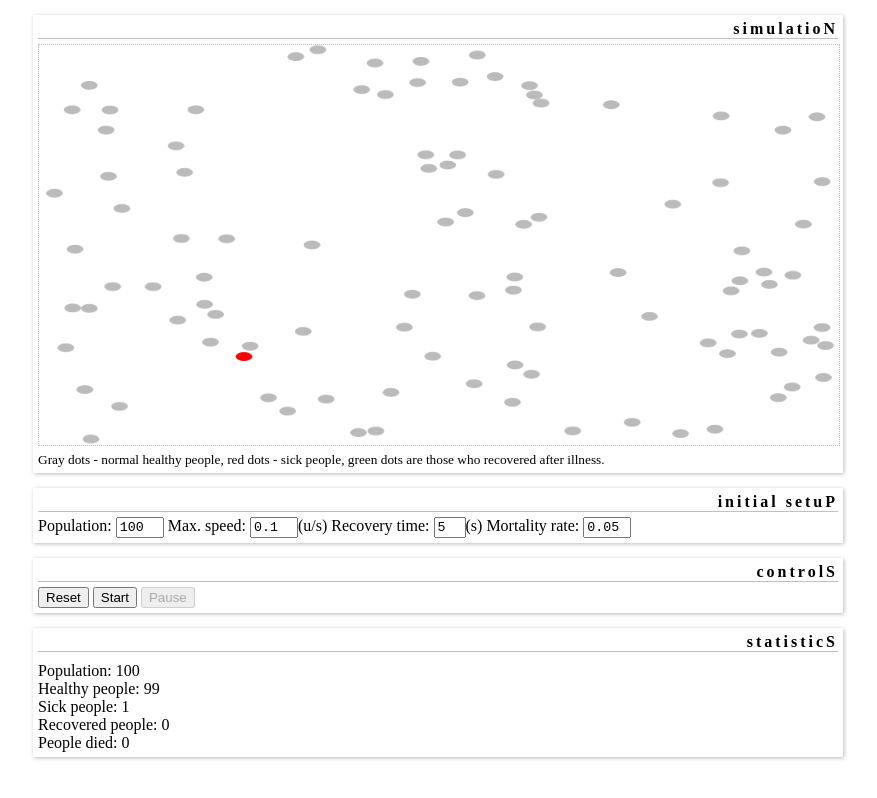
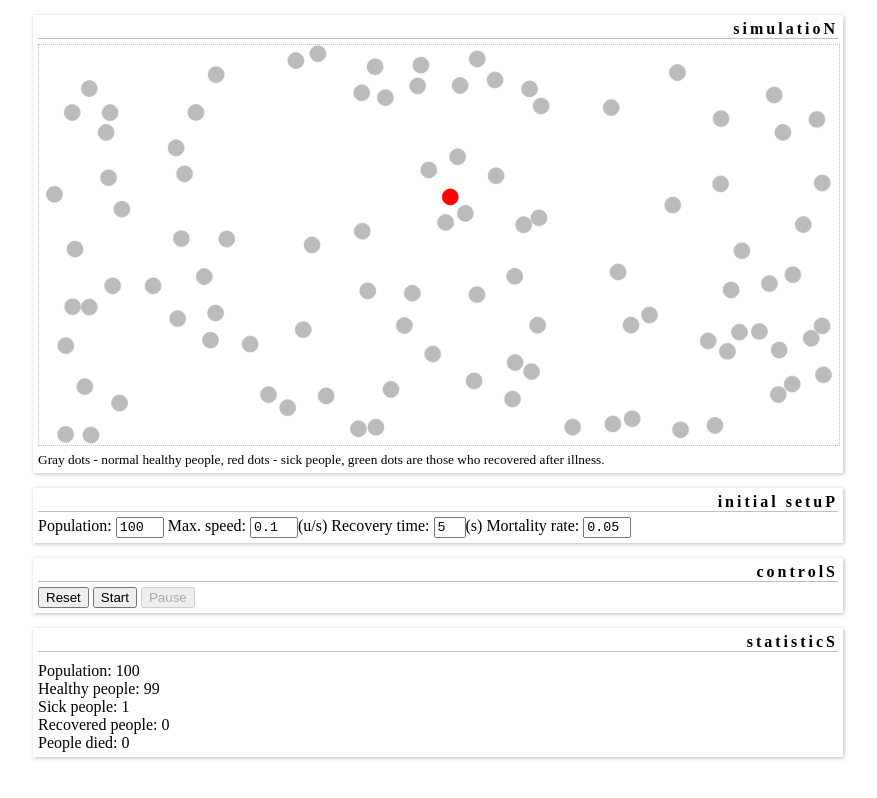
Before and after one commit to chronicle95/coronation, a plain HTML site: page index.html in a window 1280 px wide. Shown: the whole page, without its empty margins (202-1079 px from the left). Drawn offline with Linux system fonts and the light colour scheme.

Commit message:
Fixed dot scaling issue

```diff
--- a/index.html
+++ b/index.html
@@ -107,7 +107,7 @@ const HEALTHY			= 0;
 const SICK			= 1;
 const RECOVERED			= 2;
 const DEAD			= 3;
-const HUMAN_RADIUS		= 0.01;
+const HUMAN_RADIUS		= 0.02;
 
 var HUMAN_POPULATION		= undefined;
 var HUMAN_MAX_SPEED		= undefined;
@@ -118,13 +118,16 @@ var info = document.getElementById("info");
 var canv = document.getElementById("world");
 var ctx = canv.getContext("2d");
 
+var units_width = canv.width / canv.height;
+//var units_height = 1;            assume height is 1
+
 var people = [];
 var people_stats = [0, 0, 0, 0];
 var interval = -1;
 
 function Human(is_sick)
 {
-	this.x = Math.random() * (1 - 2*HUMAN_RADIUS) + HUMAN_RADIUS;
+	this.x = Math.random() * (units_width - 2*HUMAN_RADIUS) + HUMAN_RADIUS;
 	this.y = Math.random() * (1 - 2*HUMAN_RADIUS) + HUMAN_RADIUS;
 	this.vx = 2 * (Math.random() - 0.5) * HUMAN_MAX_SPEED;
 	this.vy = 2 * (Math.random() - 0.5) * HUMAN_MAX_SPEED;
@@ -218,7 +221,7 @@ function Human(is_sick)
 
 		this.x += this.vx * CYCLE_PERIOD / 1000;
 		this.y += this.vy * CYCLE_PERIOD / 1000;
-		if (this.x < HUMAN_RADIUS || this.x > (1 - HUMAN_RADIUS)) this.vx = -this.vx;
+		if (this.x < HUMAN_RADIUS || this.x > (units_width - HUMAN_RADIUS)) this.vx = -this.vx;
 		if (this.y < HUMAN_RADIUS || this.y > (1 - HUMAN_RADIUS)) this.vy = -this.vy;
 
 		if (this.state == SICK)
@@ -234,9 +237,7 @@ function Human(is_sick)
 		ctx.beginPath();
 		ctx.fillStyle = HUMAN_COLOR[this.state];
 		ctx.strokeStyle = HUMAN_COLOR[this.state];
-		ctx.ellipse(canv.width*this.x, canv.height*this.y,
-				canv.width*HUMAN_RADIUS, canv.height*HUMAN_RADIUS,
-				0, 0, 2*Math.PI);
+		ctx.arc(canv.width*this.x/units_width, canv.height*this.y, canv.height*HUMAN_RADIUS, 0, 2*Math.PI);
 		ctx.fill();
 		ctx.stroke();
 	}
```
